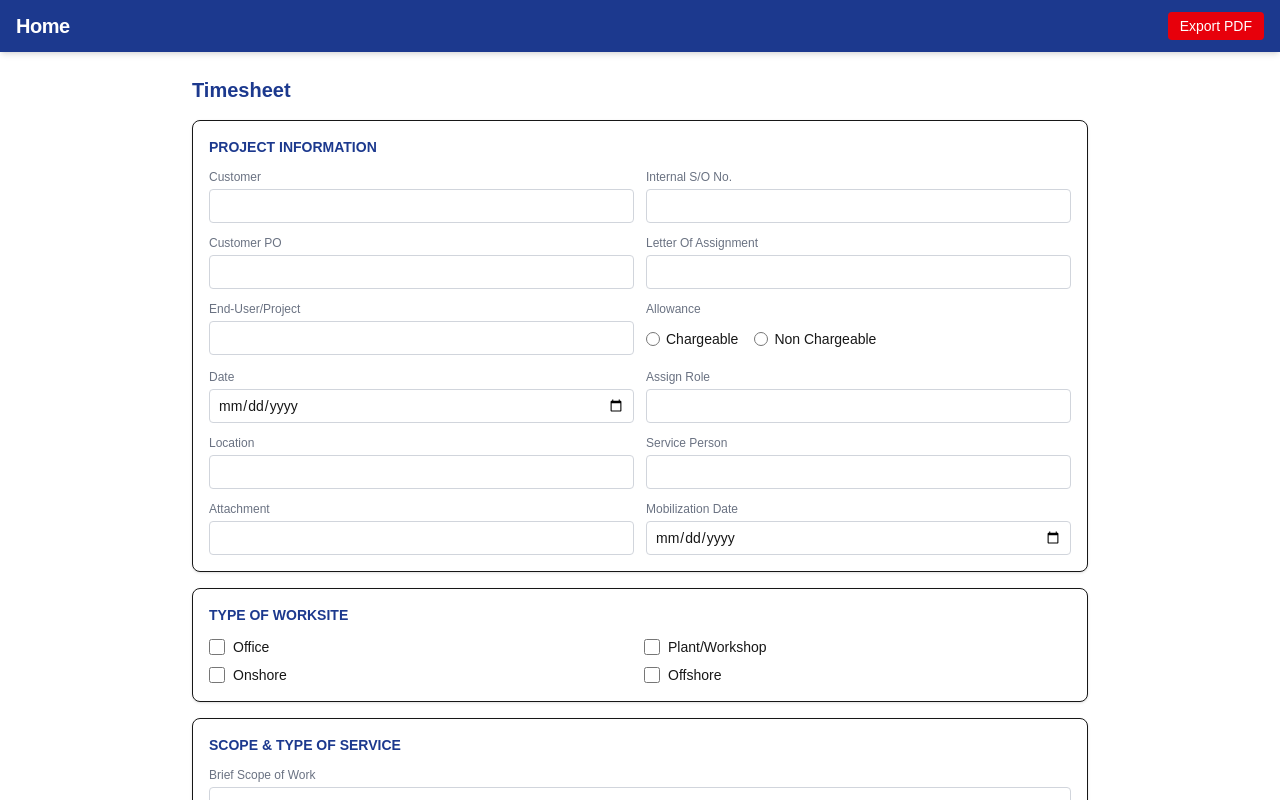
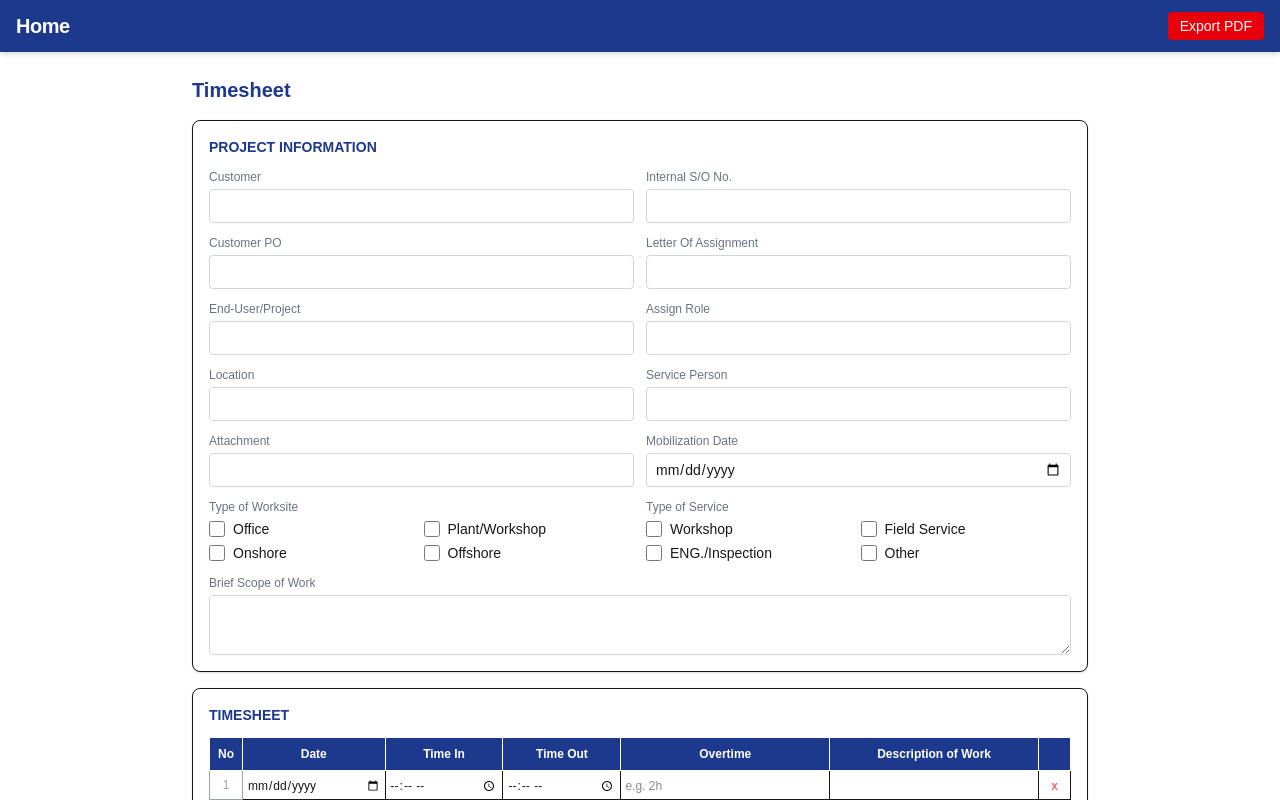
Before and after one commit to iksanfn1094/valve-report, a Next.js app: page /timesheet/new in a window 1280 px wide. Shown: the top 800 px of the page. Built offline with nearby package versions, Linux system fonts and the light colour scheme.

Commit message:
fix: Hapus Date & Allowance dari form, merge Worksite+Service ke Project Info

```diff
--- a/app/timesheet/[id]/page.tsx
+++ b/app/timesheet/[id]/page.tsx
@@ -160,46 +160,38 @@ export default function TimesheetDetailPage({ params }: { params: Promise<{ id:
           <Field label="Customer PO" value={ts.customer_po} onChange={(v) => setField('customer_po', v)} />
           <Field label="Letter Of Assignment" value={ts.letter_of_assignment} onChange={(v) => setField('letter_of_assignment', v)} />
           <Field label="End-User/Project" value={ts.end_user_project} onChange={(v) => setField('end_user_project', v)} />
-          <div className="flex flex-col">
-            <label className="text-xs text-gray-500 mb-1">Allowance</label>
-            <div className="flex gap-4 items-center h-9">
-              <CheckRadio label="Chargeable" checked={ts.allowance === 'chargeable'} onChange={() => setField('allowance', 'chargeable')} />
-              <CheckRadio label="Non Chargeable" checked={ts.allowance === 'non_chargeable'} onChange={() => setField('allowance', 'non_chargeable')} />
-            </div>
-          </div>
-          <Field label="Date" type="date" value={ts.assign_date} onChange={(v) => setField('assign_date', v)} />
           <Field label="Assign Role" value={ts.assign_role} onChange={(v) => setField('assign_role', v)} />
           <Field label="Location" value={ts.location} onChange={(v) => setField('location', v)} />
           <Field label="Service Person" value={ts.service_person} onChange={(v) => setField('service_person', v)} />
           <Field label="Attachment" value={ts.attachment} onChange={(v) => setField('attachment', v)} />
           <Field label="Mobilization Date" type="date" value={ts.mobilization_date} onChange={(v) => setField('mobilization_date', v)} />
         </div>
-      </Section>
-
-      {/* Worksite Type */}
-      <Section title="Type of Worksite">
-        <div className="grid grid-cols-2 gap-2">
+        <div className="grid grid-cols-1 sm:grid-cols-2 gap-3 mt-3">
+          <div className="flex flex-col">
+            <label className="text-xs text-gray-500 mb-1">Type of Worksite</label>
+            <div className="grid grid-cols-2 gap-1">
               <Check label="Office" checked={ts.worksite_office} onChange={(v) => setField('worksite_office', v)} />
               <Check label="Plant/Workshop" checked={ts.worksite_plant} onChange={(v) => setField('worksite_plant', v)} />
               <Check label="Onshore" checked={ts.worksite_onshore} onChange={(v) => setField('worksite_onshore', v)} />
               <Check label="Offshore" checked={ts.worksite_offshore} onChange={(v) => setField('worksite_offshore', v)} />
             </div>
-      </Section>
-
-      {/* Scope & Service Type */}
-      <Section title="Scope & Type of Service">
-        <Field label="Brief Scope of Work" value={ts.brief_scope} onChange={(v) => setField('brief_scope', v)} textarea />
-        <div className="grid grid-cols-2 gap-2 mt-3">
+          </div>
+          <div className="flex flex-col">
+            <label className="text-xs text-gray-500 mb-1">Type of Service</label>
+            <div className="grid grid-cols-2 gap-1">
               <Check label="Workshop" checked={ts.service_workshop} onChange={(v) => setField('service_workshop', v)} />
               <Check label="Field Service" checked={ts.service_field} onChange={(v) => setField('service_field', v)} />
               <Check label="ENG./Inspection" checked={ts.service_eng} onChange={(v) => setField('service_eng', v)} />
               <Check label="Other" checked={ts.service_other} onChange={(v) => setField('service_other', v)} />
             </div>
             {ts.service_other && (
-          <div className="mt-2">
               <Field label="Other (specify)" value={ts.service_other_text} onChange={(v) => setField('service_other_text', v)} />
+            )}
           </div>
-        )}
+        </div>
+        <div className="mt-3">
+          <Field label="Brief Scope of Work" value={ts.brief_scope} onChange={(v) => setField('brief_scope', v)} textarea />
+        </div>
       </Section>
 
       {/* Timesheet Table */}
--- a/app/timesheet/new/page.tsx
+++ b/app/timesheet/new/page.tsx
@@ -146,46 +146,38 @@ export default function TimesheetPage() {
           <Field label="Customer PO" value={ts.customer_po} onChange={(v) => setField('customer_po', v)} />
           <Field label="Letter Of Assignment" value={ts.letter_of_assignment} onChange={(v) => setField('letter_of_assignment', v)} />
           <Field label="End-User/Project" value={ts.end_user_project} onChange={(v) => setField('end_user_project', v)} />
-          <div className="flex flex-col">
-            <label className="text-xs text-gray-500 mb-1">Allowance</label>
-            <div className="flex gap-4 items-center h-9">
-              <CheckRadio label="Chargeable" checked={ts.allowance === 'chargeable'} onChange={() => setField('allowance', 'chargeable')} />
-              <CheckRadio label="Non Chargeable" checked={ts.allowance === 'non_chargeable'} onChange={() => setField('allowance', 'non_chargeable')} />
-            </div>
-          </div>
-          <Field label="Date" type="date" value={ts.assign_date} onChange={(v) => setField('assign_date', v)} />
           <Field label="Assign Role" value={ts.assign_role} onChange={(v) => setField('assign_role', v)} />
           <Field label="Location" value={ts.location} onChange={(v) => setField('location', v)} />
           <Field label="Service Person" value={ts.service_person} onChange={(v) => setField('service_person', v)} />
           <Field label="Attachment" value={ts.attachment} onChange={(v) => setField('attachment', v)} />
           <Field label="Mobilization Date" type="date" value={ts.mobilization_date} onChange={(v) => setField('mobilization_date', v)} />
         </div>
-      </Section>
-
-      {/* Worksite Type */}
-      <Section title="Type of Worksite">
-        <div className="grid grid-cols-2 gap-2">
+        <div className="grid grid-cols-1 sm:grid-cols-2 gap-3 mt-3">
+          <div className="flex flex-col">
+            <label className="text-xs text-gray-500 mb-1">Type of Worksite</label>
+            <div className="grid grid-cols-2 gap-1">
               <Check label="Office" checked={ts.worksite_office} onChange={(v) => setField('worksite_office', v)} />
               <Check label="Plant/Workshop" checked={ts.worksite_plant} onChange={(v) => setField('worksite_plant', v)} />
               <Check label="Onshore" checked={ts.worksite_onshore} onChange={(v) => setField('worksite_onshore', v)} />
               <Check label="Offshore" checked={ts.worksite_offshore} onChange={(v) => setField('worksite_offshore', v)} />
             </div>
-      </Section>
-
-      {/* Scope & Service Type */}
-      <Section title="Scope & Type of Service">
-        <Field label="Brief Scope of Work" value={ts.brief_scope} onChange={(v) => setField('brief_scope', v)} textarea />
-        <div className="grid grid-cols-2 gap-2 mt-3">
+          </div>
+          <div className="flex flex-col">
+            <label className="text-xs text-gray-500 mb-1">Type of Service</label>
+            <div className="grid grid-cols-2 gap-1">
               <Check label="Workshop" checked={ts.service_workshop} onChange={(v) => setField('service_workshop', v)} />
               <Check label="Field Service" checked={ts.service_field} onChange={(v) => setField('service_field', v)} />
               <Check label="ENG./Inspection" checked={ts.service_eng} onChange={(v) => setField('service_eng', v)} />
               <Check label="Other" checked={ts.service_other} onChange={(v) => setField('service_other', v)} />
             </div>
             {ts.service_other && (
-          <div className="mt-2">
               <Field label="Other (specify)" value={ts.service_other_text} onChange={(v) => setField('service_other_text', v)} />
+            )}
           </div>
-        )}
+        </div>
+        <div className="mt-3">
+          <Field label="Brief Scope of Work" value={ts.brief_scope} onChange={(v) => setField('brief_scope', v)} textarea />
+        </div>
       </Section>
 
       {/* Timesheet Table */}
```
Lines whose indentation alone changed are shown as unchanged.
